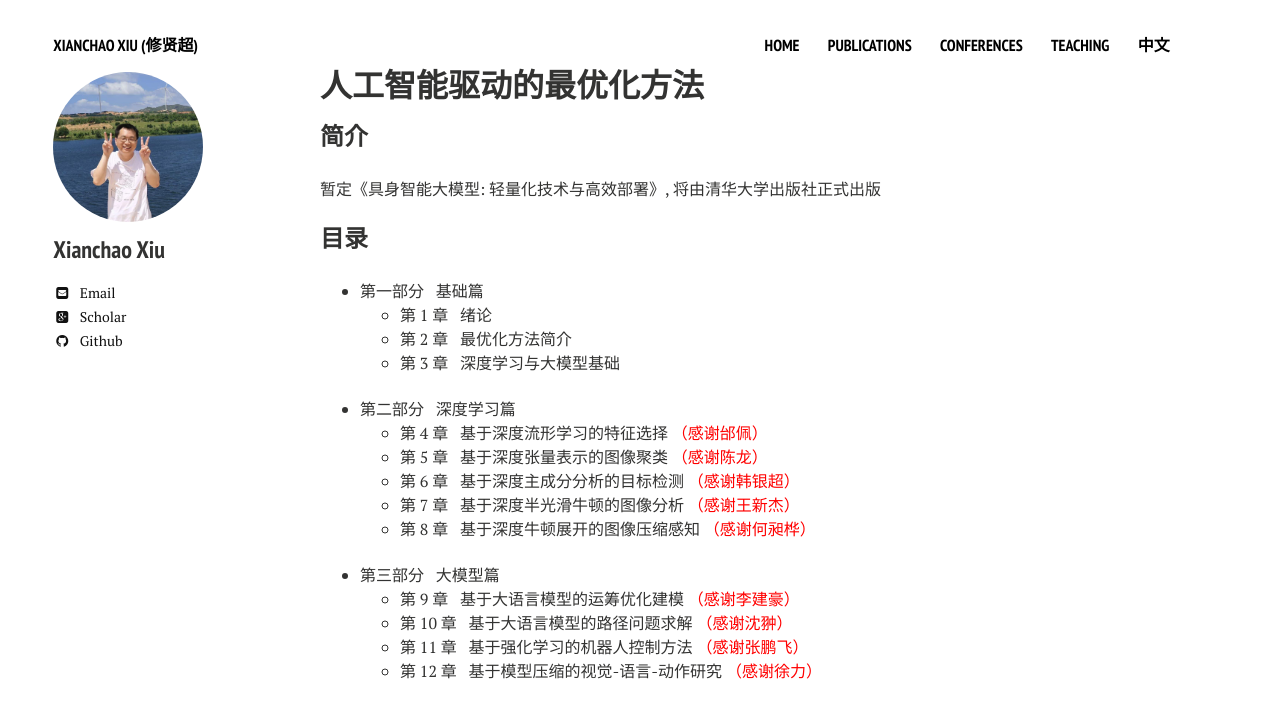
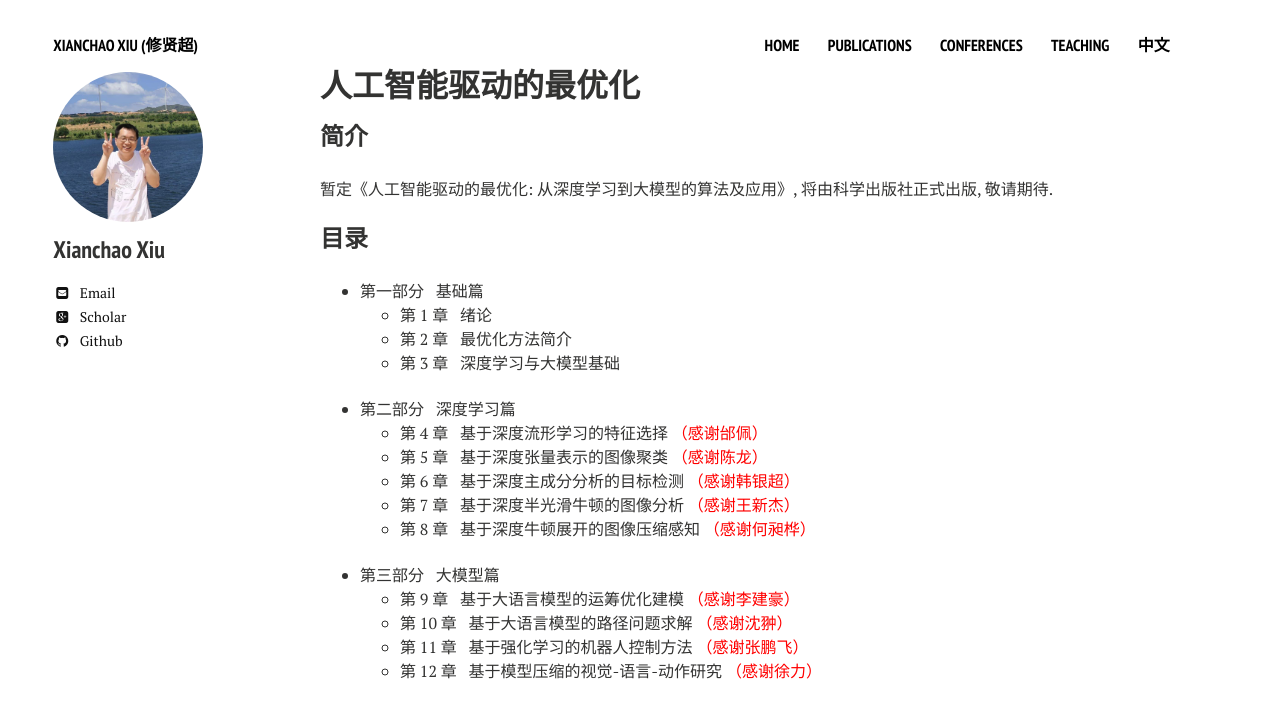
Before and after one commit to xianchaoxiu/xianchaoxiu.github.io, a Jekyll site: the page built from chinese/book/AIOPT/index.md, in a window 1280 px wide. Shown: the top 718 px of the page. Built offline with Jekyll 4.4.1, drawn with Linux system fonts in a browser that asks for light colours; nearby versions of some CDN libraries.

Commit message:
Update index.md

```diff
--- a/chinese/book/AIOPT/index.md
+++ b/chinese/book/AIOPT/index.md
@@ -1,12 +1,12 @@
 ---
 layout: page
-title: 人工智能驱动的最优化方法
+title: 人工智能驱动的最优化
 comments: false
 share: false
 ---
 
 ### 简介
-暂定《具身智能大模型: 轻量化技术与高效部署》, 将由清华大学出版社正式出版
+暂定《人工智能驱动的最优化: 从深度学习到大模型的算法及应用》, 将由科学出版社正式出版, 敬请期待.
 
 
 ### 目录
```
